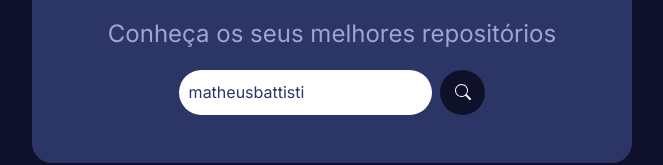
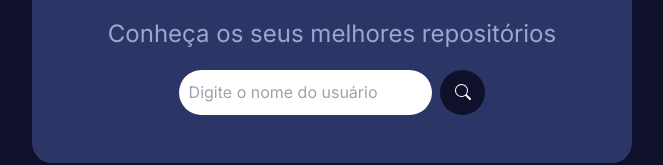
Before and after one commit to peterson337/api-git-hub-next, a Next.js app: page / in a window 1280 px wide. Shown: the part 174-339 px from the top of the page, without its empty margins (308-971 px from the left). Built offline with nearby package versions, Linux system fonts and the light colour scheme.

Commit message:
Priojeto finalizado

```diff
--- /dev/null
+++ b/src/app/components/Repos.tsx
@@ -0,0 +1,9 @@
+'use client'
+
+import React from 'react'
+
+export const Repos = () => {
+  return (
+    <div>Repos</div>
+  )
+}
--- a/src/app/components/Search.tsx
+++ b/src/app/components/Search.tsx
@@ -7,7 +7,7 @@ type SearchProps = {
     loadUser: (userName: string) => Promise<void>;
 }
 export const Search = ({loadUser} : SearchProps) => {
-       const [userName, setuserName] = useState("matheusbattisti");
+       const [userName, setuserName] = useState("");
 
        const handlerKeyDown = (e: KeyboardEvent) => {
                     if (e.key === "Enter") {
--- a/src/app/components/User.tsx
+++ b/src/app/components/User.tsx
@@ -1,7 +1,11 @@
+'use client'
 import React from 'react'
 import { MdLocationPin } from 'react-icons/md';
 import {UserProps} from "../types/users";
+import {Repos} from "./Repos";
+
 import Link from 'next/link';
+import { useRouter } from 'next/navigation'
 
 export const User = ({
     avatar_url,
@@ -9,7 +13,12 @@ export const User = ({
     location,
     followers,
     following
-} : UserProps) => {
+} : UserProps ) => {
+
+    const router = useRouter()
+
+    console.log(router)
+
   return (
     <div
     className='flex bg-[#2b3566] rounded-[1rem]
@@ -91,9 +100,14 @@ export const User = ({
                 </p>
             </div>
         </div>
-        <Link href={`/repos/${login}`}>
+            {/*
+            /repos/${login}
+             */}
+        <Link href={`/Repos`}>
                 Ver melhores projetos
-      </Link>
+        </Link>
+
+
     </div>
   )
 }
--- a/src/app/layout.tsx
+++ b/src/app/layout.tsx
@@ -1,5 +1,7 @@
 import './globals.css'
 import { Inter } from 'next/font/google'
+import Link from 'next/link';
+
 
 const inter = Inter({ subsets: ['latin'] })
 
@@ -15,7 +17,9 @@ export default function RootLayout({
 }) {
   return (
     <html lang="en">
-      <body className={inter.className}>{children}</body>
+      <body className={inter.className}>{children}
+
+      </body>
     </html>
   )
 }
--- a/src/app/page.tsx
+++ b/src/app/page.tsx
@@ -26,6 +26,9 @@ export default function Home() {
               setErro(true);
               return;
         }
+
+        console.log(data);
+        console.log(data.repos_url);
 
         const {avatar_url, login, location, followers, following} = data;
 
```
